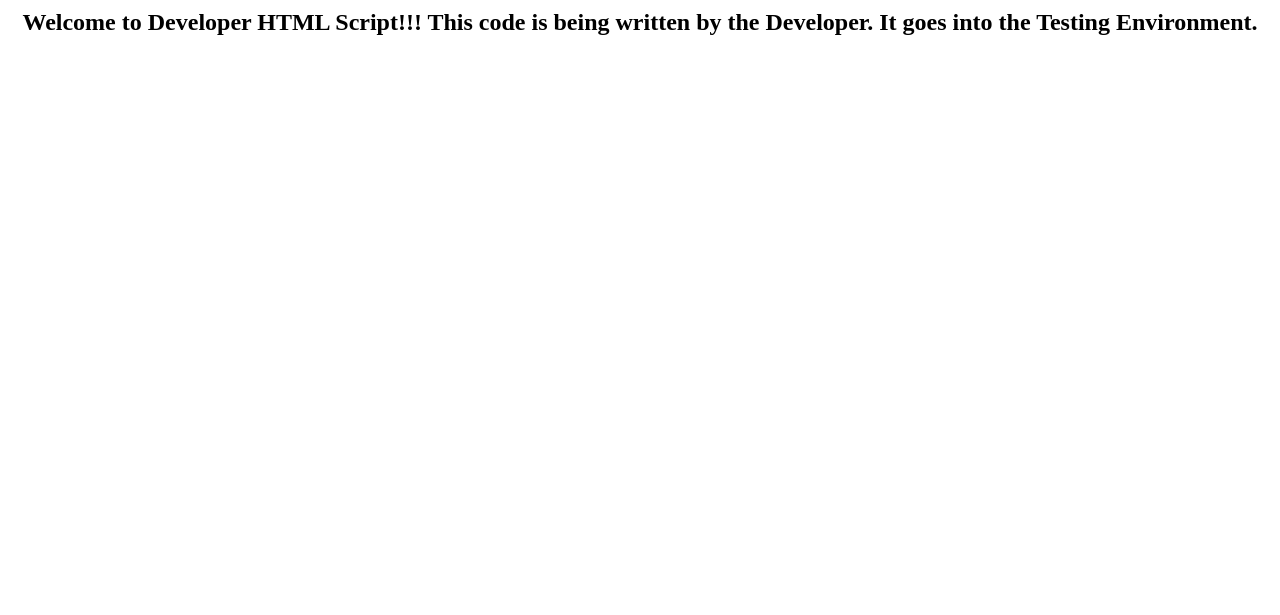
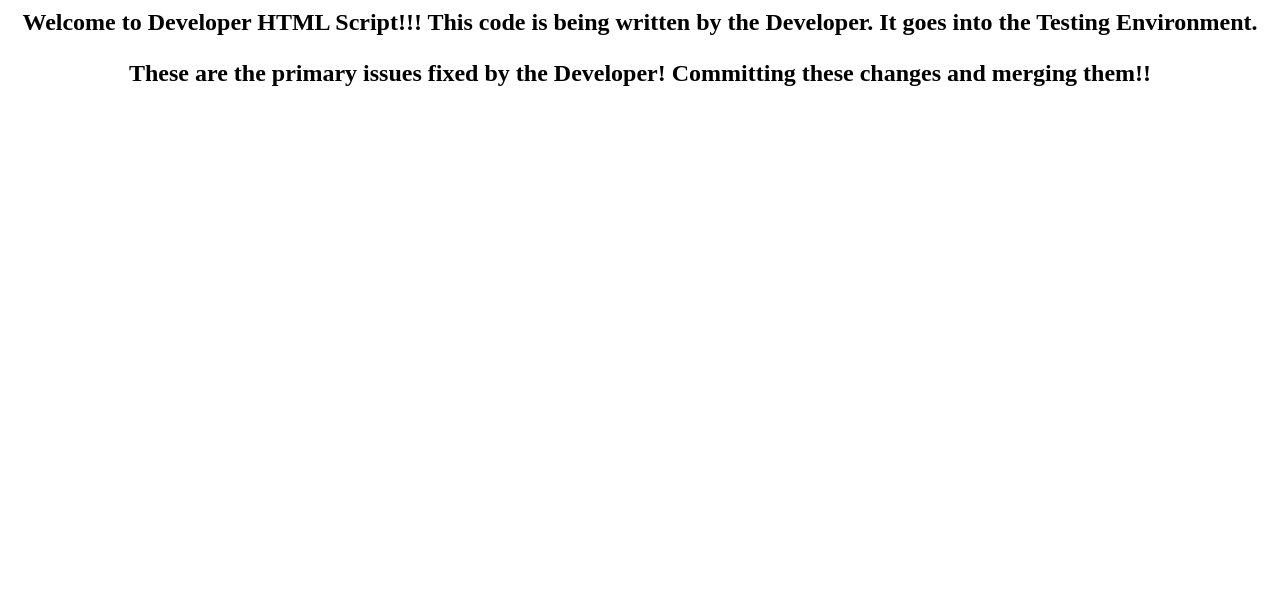
Before and after one commit to snehareddy-kothavenkat/task1, a plain HTML site: page index.html in a window 1280 px wide. Shown: the part 185-800 px from the top of the page. Drawn offline with Linux system fonts and the light colour scheme.

Commit message:
developer first commit

```diff
--- a/index.html
+++ b/index.html
@@ -19,6 +19,10 @@
             This code is being written by the Developer.
             It goes into the Testing Environment.
         </p></h2>
+        <h2><p>
+            These are the primary issues fixed by the Developer!
+            Committing these changes and merging them!!
+        </p></h2>
     </center>
 
 </body>
```
